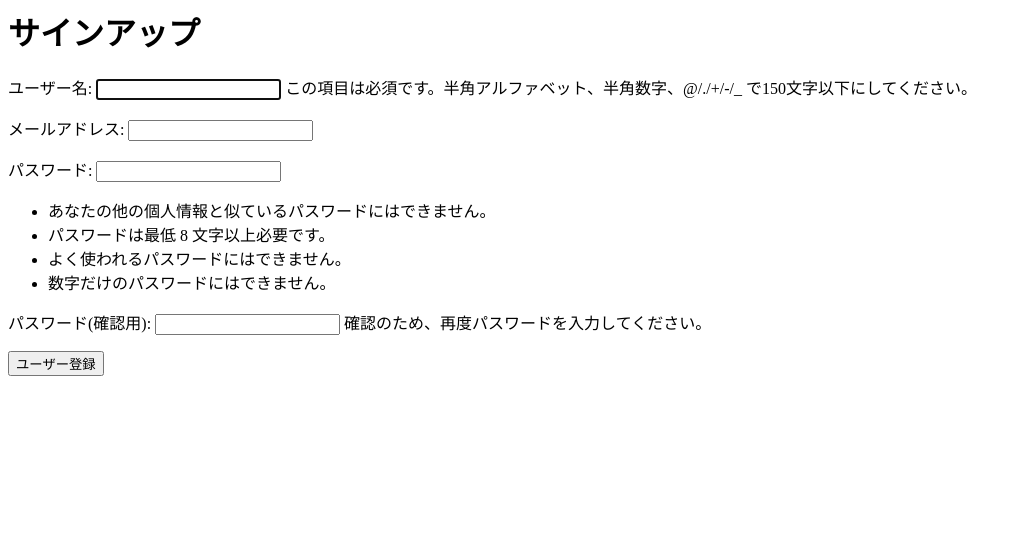
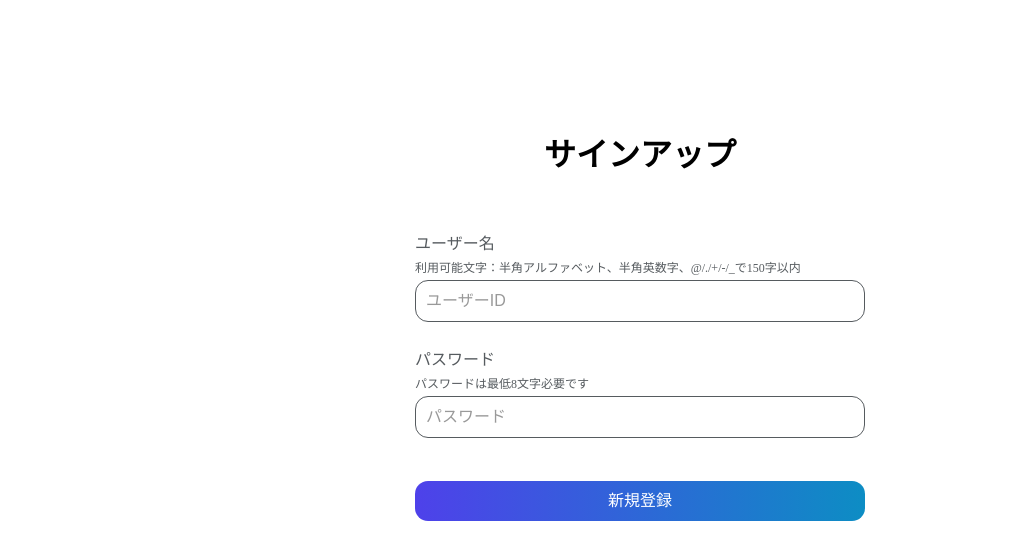
Before and after one commit to s1f102103909/project2023_team3, a Django app: page /signup in a window 1280 px wide. Shown: the top 560 px of the page, without its empty margins (0-1022 px from the left). Run offline with Django 4.2, Linux system fonts and the light colour scheme.

Commit message:
change css

```diff
--- a/interview/templates/interview/signup.html
+++ b/interview/templates/interview/signup.html
@@ -3,12 +3,96 @@
   <head>
     <meta charset="utf-8">
     <title>signup</title>
+    <style>
+      .loginarea{
+        padding-top: 100px;
+      }
+      div.reg{
+        text-align: center;
+      }
+      table.reg_form{
+        margin: auto;
+        padding-top: 30px;
+        font-size: 20px;
+      }
+      .textbox {
+        width: 450px;
+        padding: 8px 10px;
+        margin-bottom: 20px;
+        border: 1px solid #565b5f;
+        border-radius: 13px;
+        color: #333;
+        font-size: 16px;
+        line-height: 1.5;
+      }
+
+      .textbox::placeholder {
+        color: #999;
+      }
+      .boxname{
+        font-size: 16px;
+        color: #565b5f;
+      }
+      .btn{
+        display: flex;
+        font-size: 16px;
+        justify-content: center;
+        align-items: center;
+        width: 450px;
+        margin:0 auto;
+        margin-top: 20px;
+        padding: 8px 10px;
+        line-height: 1.5;
+        border: none;
+        border-radius: 13px;
+        background: linear-gradient(to right,#4e41ea,#0D8DC4);
+        color: #ffffff;
+      }
+      .attention{
+        font-size: 12px;
+        color: #565b5f
+      }
+    </style>
   </head>
   <body>
+    <div class="reg loginarea">
     <h1>サインアップ</h1>
+    </div>
     <form method="post">
+      {% csrf_token %}
+
+      <table class="reg_form">
+      <tr>
+        <td><label for="username" class="boxname">ユーザー名</label></td>
+      </tr>
+      <tr>
+        <td><label class="attention">利用可能文字：半角アルファベット、半角英数字、@/./+/-/_で150字以内</label></td>
+      </tr>
+      <tr>
+      <td><input type="text" name="username" class="textbox" placeholder="ユーザーID"></td>
+      </tr>
+      <!--<tr>
+        <td><label for="email" class="boxname">メールアドレス</label></td>
+      </tr>
+      <tr>
+      <td><input type="text" name="email" class="textbox" placeholder="メールアドレス"></td>
+      </tr>-->
+      <tr>
+        <td><label for="password" class="boxname">パスワード</label></td>
+      </tr>
+      <tr>
+        <td><label class="attention">パスワードは最低8文字必要です</label></td>
+      </tr>
+      <tr>
+        <td><input type="password" name="password" class="textbox" placeholder="パスワード"></td>
+      </tr>
+      </table>
+
+      <button type="submit" class="btn" value="signup">新規登録</button>
+   </form>
+    <!--<form method="post">
         {% csrf_token %}
         {{ form.as_p }}
         <button type="submit">ユーザー登録</button>
-    </form>
+    </form>-->
 </html>
--- a/interview/urls.py
+++ b/interview/urls.py
@@ -4,6 +4,7 @@ from . import views
 urlpatterns = [
     path('', views.home, name='home'),
     path('practice', views.interview_practice, name='practice'),
+    path('accounts/login/', views.Login, name="login"),
     path('score', views.score, name='score'),
     path('signup', views.signup, name='signup'),
     #path('transcribe/', views.transcribe_audio, name='transcribe_audio'),
--- a/interview/views.py
+++ b/interview/views.py
@@ -28,6 +28,51 @@ import matplotlib.pyplot as plt
 import re
 import alkana
 import matplotlib
+
+from django.shortcuts import render
+from django.views.generic import TemplateView #テンプレートタグ
+#from .forms import AccountForm, AddAccountForm #ユーザーアカウントフォーム
+
+# ログイン・ログアウト処理に利用
+from django.contrib.auth import authenticate, login, logout
+from django.http import HttpResponseRedirect, HttpResponse
+from django.urls import reverse
+from django.contrib.auth.decorators import login_required
+
+#ログイン
+def Login(request):
+    # POST
+    print("se")
+    if request.method == 'POST':
+        # フォーム入力のユーザーID・パスワード取得
+        ID = request.POST.get('userid')
+        Pass = request.POST.get('password')
+
+        # Djangoの認証機能
+        user = authenticate(username=ID, password=Pass)
+
+        # ユーザー認証
+        if user:
+            #ユーザーアクティベート判定
+            if user.is_active:
+                # ログイン
+                login(request,user)
+                # ホームページ遷移
+                #return render(request, 'interview/home.html', {})
+                return HttpResponseRedirect(reverse('home'))
+            else:
+                # アカウント利用不可
+                return HttpResponse("アカウントが有効ではありません")
+        # ユーザー認証失敗
+        else:
+            return HttpResponse("ログインIDまたはパスワードが間違っています")
+    # GET
+    else:
+        return render(request, 'interview/login.html')
+
+#home.htmlへの遷移
+def home(request):
+    return render(request, 'interview/home.html', {})
 
 # Create your views here.
 # global変数
```
Also changed, not shown: accounts/templates/registration/login.html (deleted, +0 -15 lines), interview/templates/interview/login.html (added, +72 -0 lines), db.sqlite3, emotion_graph.png (deleted), media/graph/2024年/01月/16日/15時51分.png (added), 3 other files.
